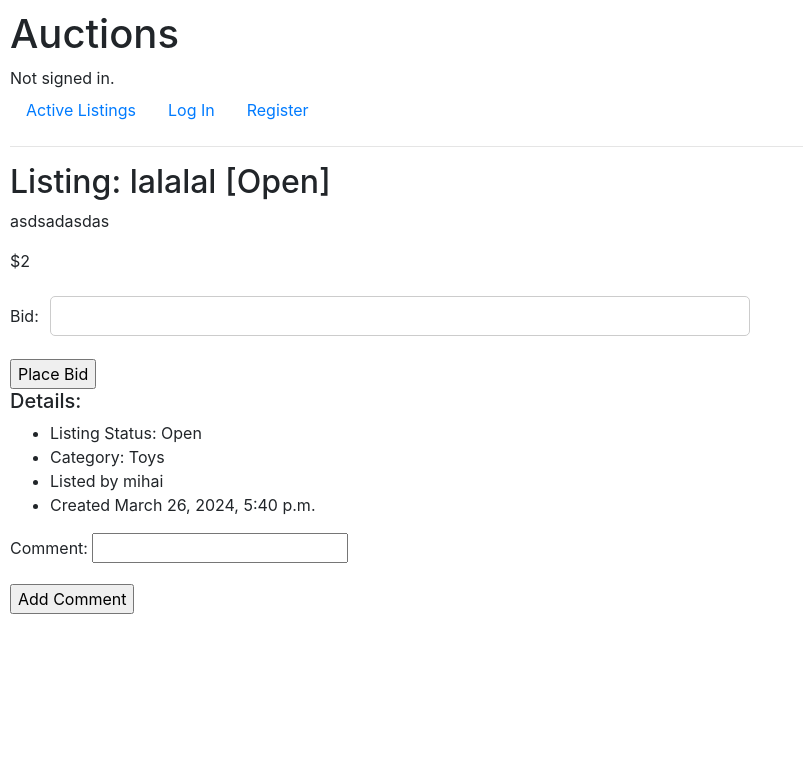
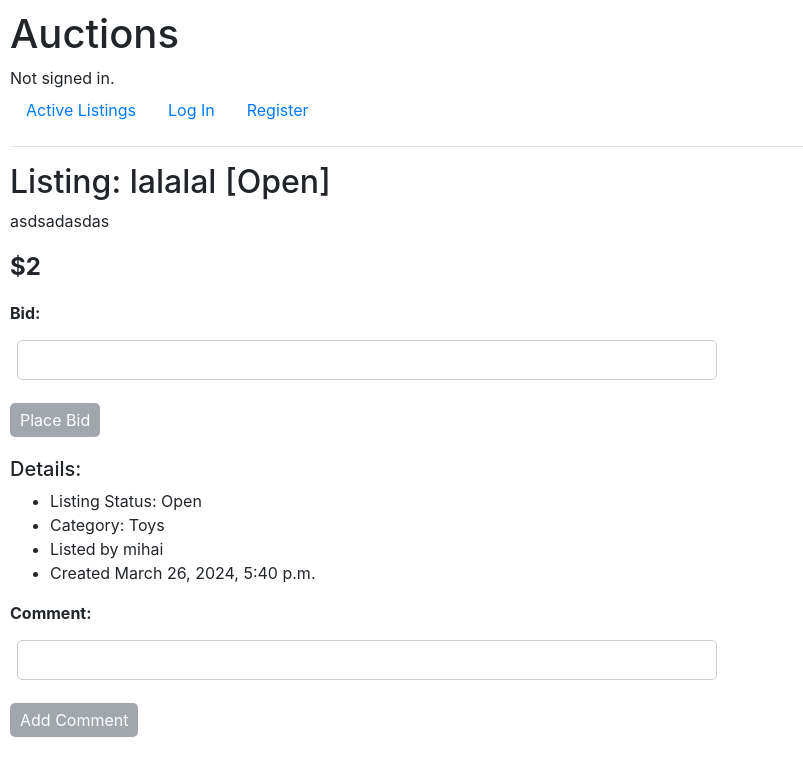
Before and after one commit to mihaiFilipoiu/commerce, a Django app: page /listing/1/ in a window 1280 px wide. Shown: the top 776 px of the page, without its empty margins (0-803 px from the left). Run offline with Django 3.2, Linux system fonts and the light colour scheme; data comes from the database, SQL or seed files in the repository; both versions use the stored data as it was after the commit; some libraries are stand-ins or nearby versions.

Commit message:
css stuff

```diff
--- a/auctions/static/auctions/styles.css
+++ b/auctions/static/auctions/styles.css
@@ -8,6 +8,7 @@ body {
     margin-bottom: 10px;
     display: flex;
     border-radius: 1rem;
+
 }
 
 .auction:hover {
@@ -23,6 +24,13 @@ a.auction-link {
     display: flex;
     justify-content: space-evenly;
     align-items: center;
+}
+
+.category {
+    border: 1px solid #ccc;
+    border-radius: 5px;
+    padding: 0px;
+    margin-bottom: 5px;
 }
 
 .category-text {
@@ -58,14 +66,47 @@ a.auction-link {
 }
 
 .submit-btn {
-    background-color: #a1a7ad; /* Blue color for submit button */
-    color: #fff; /* White text color */
-    padding: 10px 20px; /* Add padding for better appearance */
-    border: none; /* Remove border */
-    border-radius: 5px; /* Add rounded corners */
+    background-color: #a1a7ad;
+    color: #fff;
+    padding: 5px 10px;
+    border: none;
+    border-radius: 5px;
+    margin-bottom: 10px;
     cursor: pointer;
 }
 
 .submit-btn:hover {
     background-color: #61778d;
 }
+
+.price-tag {
+    display: block;
+    font-weight: bold;
+    font-size: 24px;
+}
+
+.comment-section {
+    width: 80%;
+    margin-bottom: 20px;
+}
+
+.comment {
+    border: 1px solid #ccc;
+    border-radius: 5px;
+    padding: 10px;
+    margin-bottom: 10px;
+}
+
+.comment .commenter {
+    font-weight: bold;
+    margin-bottom: 5px;
+}
+
+.comment .comment-text {
+    color: #333;
+}
+
+.comment .timestamp {
+    font-size: 12px;
+    color: #666;
+}
--- a/auctions/templates/auctions/listing_page.html
+++ b/auctions/templates/auctions/listing_page.html
@@ -9,12 +9,12 @@
         {% if is_in_watchlist %}
             <form action="{% url 'toggle_watchlist' auction.id %}" method="POST">
                 {% csrf_token %}
-                <input type="submit" value="Remove from Watchlist">
+                <input class="submit-btn" type="submit" value="Remove from Watchlist">
             </form>
         {% else %}
             <form action="{% url 'toggle_watchlist' auction.id %}" method="POST">
                 {% csrf_token %}
-                <input type="submit" value="Add from Watchlist">
+                <input class="submit-btn" type="submit" value="Add from Watchlist">
             </form>
         {% endif %}
     {% endif %}
@@ -27,15 +27,15 @@
     <div>
         <p>{{ auction.description }}</p>
         {% if current_bid %}
-            <p>${{ current_bid }}</p>
+            <p class="price-tag">${{ current_bid }}</p>
         {% else %}
-            <p>${{ auction.starting_bid }}</p>
+            <p class="price-tag">${{ auction.starting_bid }}</p>
         {% endif %}
         {% if auction.status == 'Open' and request.user != auction.auctioneer %}
-            <form action="{% url 'place_bid' auction.id %}" method="POST">
+            <form class="form" action="{% url 'place_bid' auction.id %}" method="POST">
                 {% csrf_token %}
                 {{ form.as_p }}
-                <input type="submit" value="Place Bid">
+                <input class="submit-btn" type="submit" value="Place Bid">
             </form>
             {% if messages %}
                 <ul>
@@ -47,7 +47,7 @@
                 </ul>
             {% endif %}
         {% endif %}
-        <h5>Details:</h5>
+        <h5 style="padding-top: 10px;">Details:</h5>
         <ul>
             <li>Listing Status: {{ auction.status }}</li>
             <li>Category: {{ auction.category }}</li>
@@ -59,7 +59,7 @@
     <div>
         <form action="{% url 'close_listing' auction.id%}" method="POST">
             {% csrf_token %}
-            <input type="submit" value="Close Listing">
+            <input class="submit-btn" type="submit" value="Close Listing">
         </form>
         {% if messages %}
             <ul>
@@ -73,19 +73,21 @@
     </div>
     {% endif %}
     <div>
-        <form action="{% url 'add_comment' auction.id %}" method="POST">
+        <form class="form" action="{% url 'add_comment' auction.id %}" method="POST">
             {% csrf_token %}
             {{ comment_form.as_p }}
-            <input type="submit" value="Add Comment">
+            <input class="submit-btn" type="submit" value="Add Comment">
         </form>
-        <div>
-            {% if comments %}
+        {% if comments %}
+            <div class="comment-section">
                 {% for comment in comments %}
-                    <div>
-                        <p>"{{ comment.comment }}" By {{ comment.commenter }}</p>
+                    <div class="comment">
+                        <div class="commenter">{{ comment.commenter}}</div>
+                        <div class="comment-text">{{ comment.comment }}</div>
+                        <div class="timestamp">{{ comment.comment_time}}</div>
                     </div>
                 {% endfor %}
-            {% endif %}
-        </div>
+            </div>
+        {% endif %}
     </div>
 {% endblock %}
```
Also changed, not shown: auctions/templates/auctions/categories.html (+4 -4 lines), auctions/templates/auctions/watchlist.html (+7 -0 lines), db.sqlite3.
